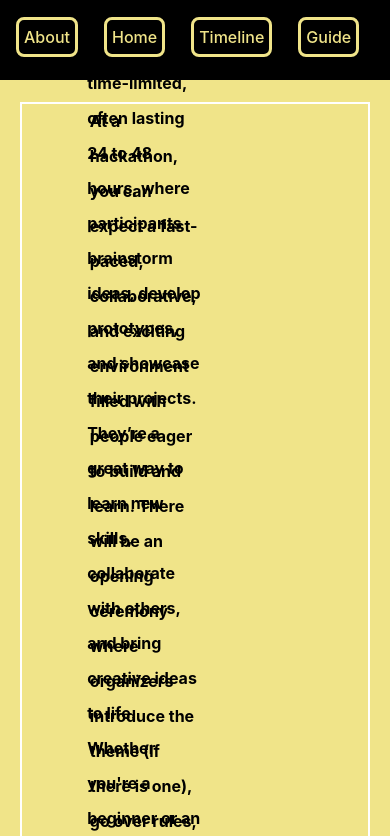
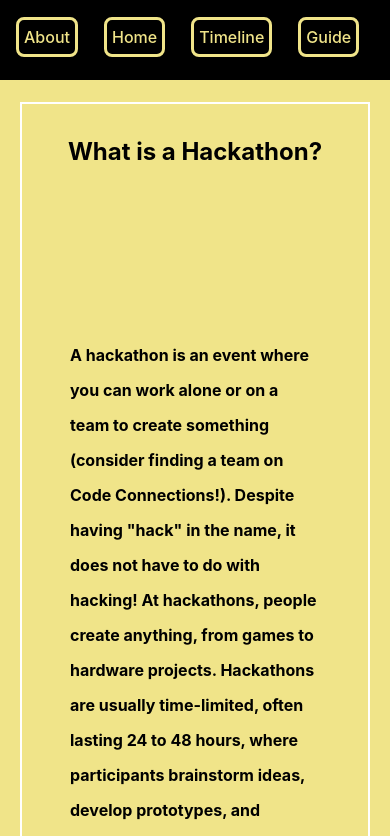
Before and after one commit to HareshP31/Code_Connections, a React (Vite) app in the folder Code_Connections/: page /guide in a window 390 px wide. Shown: the top 836 px of the page. Built offline with nearby package versions, Linux system fonts and the light colour scheme; no server answers.

Commit message:
fixed guide page for mobile view

```diff
--- a/Code_Connections/src/pages/GuidePage.jsx
+++ b/Code_Connections/src/pages/GuidePage.jsx
@@ -15,6 +15,7 @@ const GuidePage = () => {
   const sections = [
     { title: "What is a Hackathon?", content: (
       <>
+      <div className="hackathon-container">
         <div className="hackathon-section">
           <p>A hackathon is an event where you can work alone or on a team to create something (consider finding a team on Code Connections!). Despite having "hack" in the name, it does not have to do with hacking! At hackathons, people create anything,
           from games to hardware projects. Hackathons are usually time-limited, often lasting 24
@@ -26,11 +27,13 @@ const GuidePage = () => {
           </p>
           <Lottie animationData={collaboration} className="lottie-collaboration" />
         </div>
+      </div>
       </>
       ),
     },
     { title: "What To Expect?", content: (
       <>
+      <div className="hackathon-container">
         <div className="hackathon-section">
         <p>At a hackathon, you can expect a fast-paced, collaborative, and exciting environment filled with people eager to build and learn.
             There will be an opening ceremony where organizers introduce the theme (if there is one), go over rules,
@@ -43,11 +46,13 @@ const GuidePage = () => {
         </p>
         <Lottie animationData={expect} className="lottie-expect" />
         </div>
+      </div>
       </>
       ),
     },
     { title: "Feeling Lost?", content: (
       <>
+      <div className="hackathon-container">
         <div className="hackathon-section">
         <p>If all of that sounds overwhelming, don’t worry! Hackathons are meant to be fun and welcoming, no matter your skill level.
           You don’t need to be an expert programmer or have a perfect idea before you start. Many participants are beginners,
@@ -58,11 +63,13 @@ const GuidePage = () => {
         </p>
         <Lottie animationData={confused} className="lottie-confused" />
         </div>
+      </div>
       </>
       ),
     },
     { title: "What To Bring?", content: (
       <>
+      <div className="hackathon-container">
         <div className="hackathon-list">
           <p>Based on where the hackathon will be, plan accordingly! Here is a list of some items you should bring! Check what information is
           posted about the hackathon you will be attending to figure out things like meals, sleeping arrangements, showers, and parking. A full
@@ -83,11 +90,13 @@ const GuidePage = () => {
               <li>Photo ID 😀(Driver's license, student ID card, etc)</li>
           </ul>
         </div>
+      </div>
       </>
       ),
     },
     { title: "Goals To Set For Yourself!", content: (
       <>
+      <div className="hackathon-container">
         <div className="hackathon-section">
           <ul>
               <li>Attend a workshop!</li>
@@ -103,6 +112,7 @@ const GuidePage = () => {
               <li>Have fun!</li>
             </ul>
             <Lottie animationData={goals} className="lottie-goals" />
+        </div>
       </div>
       </>
       ),
--- a/Code_Connections/src/pages/TimelinePage.jsx
+++ b/Code_Connections/src/pages/TimelinePage.jsx
@@ -66,8 +66,8 @@ const TimelinePage = () => {
           opacity: isTransitioning ? 0 : 1, // Control opacity based on transition state
         }}
       >
-        {daysOfWeek.map((day) => (
-          <div key={day} style={{ fontWeight: "bold", textAlign: "center" }}>{day}</div>
+        {daysOfWeek.map((day, index) => (
+          <div key={`${day}-${index}`} style={{ fontWeight: "bold", textAlign: "center" }}>{day}</div>
         ))}
         {calendarDays.map((day, index) => {
           const dateString = day
--- a/Code_Connections/src/styles/App.css
+++ b/Code_Connections/src/styles/App.css
@@ -431,6 +431,64 @@ button:hover {
     display: flex;
     flex-direction: column;
   }
+
+  .guide-page .section {
+    overflow: hidden;
+    height: 100%;
+  }
+
+  .hackathon-section {
+    flex-direction: column;
+    justify-content: flex-start;
+    text-align: left;
+  }
+
+  .hackathon-section p,
+  .hackathon-section .lottie-collaboration,
+  .hackathon-section .lottie-expect,
+  .hackathon-section .lottie-confused,
+  .hackathon-section .lottie-goals {
+    width: 100%;
+    height: auto;
+    margin-bottom: 1.5rem;
+  }
+
+  .hackathon-container {
+    width: 100%;
+    padding: 2rem 1rem;
+    box-sizing: border-box;
+    border-radius: 1rem;
+    min-height: auto;
+    margin-bottom: 2rem;
+    overflow: visible;
+  }
+}
+
+.hackathon-section {
+  display: flex;
+  flex-wrap: wrap;
+  gap: 1rem;
+  margin-bottom: 2rem;
+  align-items: center;
+  justify-content: space-between;
+}
+
+.hackathon-section .lottie-collaboration,
+.hackathon-section .lottie-expect,
+.hackathon-section .lottie-confused,
+.hackathon-section .lottie-goals {
+  flex: 1 1 300px;
+  max-width: 400px;
+  min-width: 250px;
+}
+
+.hackathon-section p {
+  flex: 1 1 300px;
+  min-width: 250px;
+  font-size: 1rem;
+  line-height: 1.6;
+  word-wrap: break-word;
+  overflow-wrap: break-word;
 }
 
 .profile-button {
```
Lines whose indentation alone changed are shown as unchanged.
